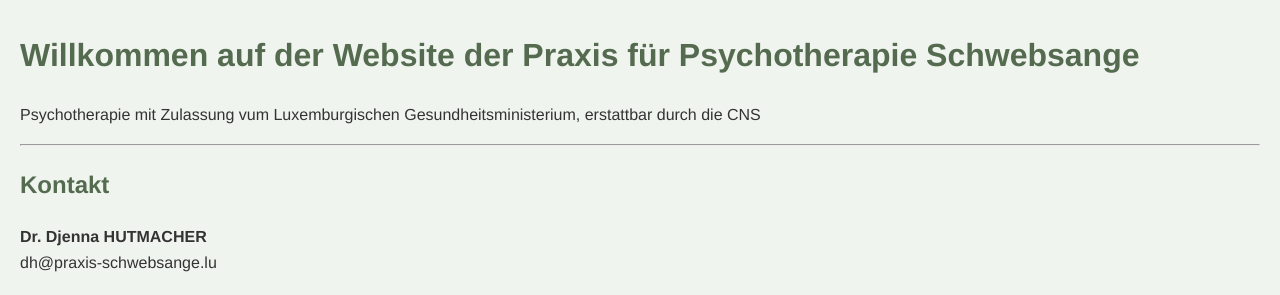
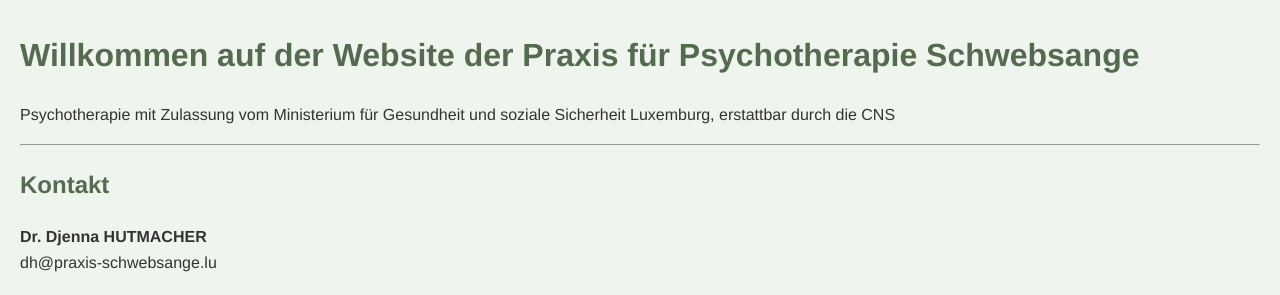
Before and after one commit to bjoernbrightside/praxis-schwebsange, a Jekyll site: the page built from de/index.md, in a window 1280 px wide. Shown: the part 169-464 px from the top of the page. Built offline with Jekyll 4.4.1, drawn with Linux system fonts in a browser that asks for light colours; our own code applies the rules of GitHub Pages for plain Markdown files.

Commit message:
Update index.md

```diff
--- a/de/index.md
+++ b/de/index.md
@@ -5,7 +5,7 @@ lang: de
 
 # Willkommen auf der Website der Praxis für Psychotherapie Schwebsange
 
-Psychotherapie mit Zulassung vum Luxemburgischen Gesundheitsministerium, erstattbar durch die CNS
+Psychotherapie mit Zulassung vom Ministerium für Gesundheit und soziale Sicherheit Luxemburg, erstattbar durch die CNS
 
 ---
 
```
